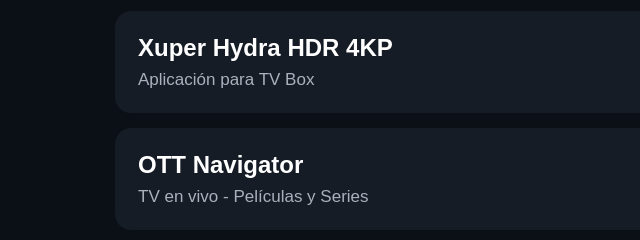
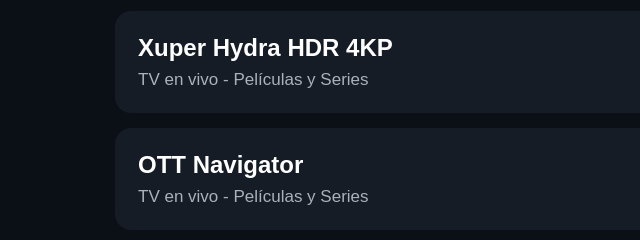
Before and after one commit to arestayla/Tv-box-, a plain HTML site: page index.html in a window 1280 px wide. Shown: the part 263-503 px from the top of the page, 0-640 px from the left. Drawn offline with Linux system fonts and the light colour scheme.

Commit message:
Update index.html

```diff
--- a/index.html
+++ b/index.html
@@ -183,7 +183,7 @@
         <h2>Xuper Hydra HDR 4KP</h2>
 
         <p>
-            Aplicación para TV Box
+            TV en vivo - Películas y Series
         </p>
 
     </div>
```
